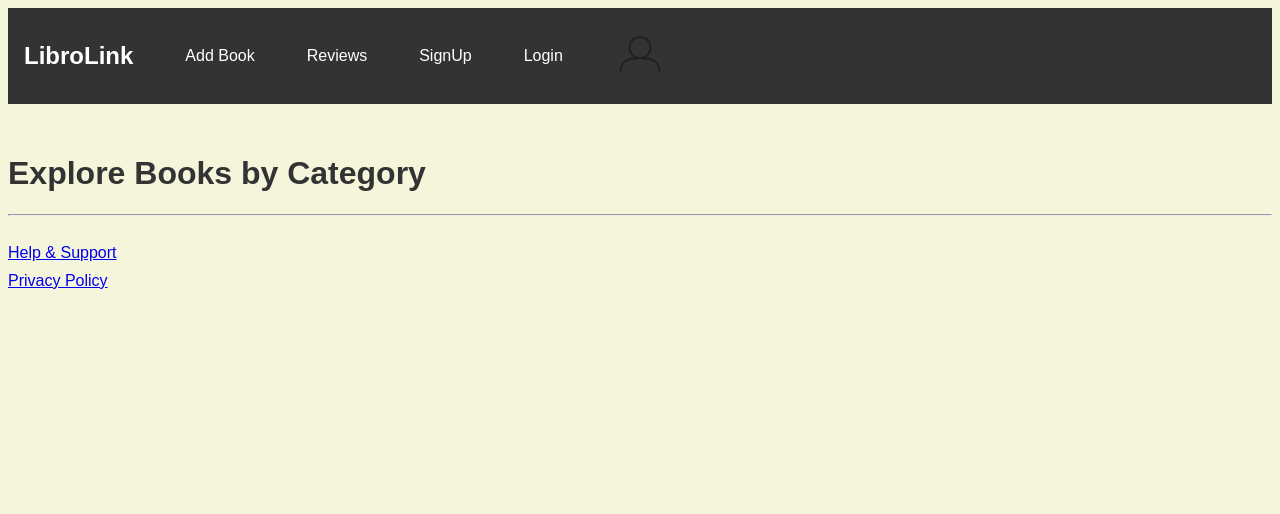
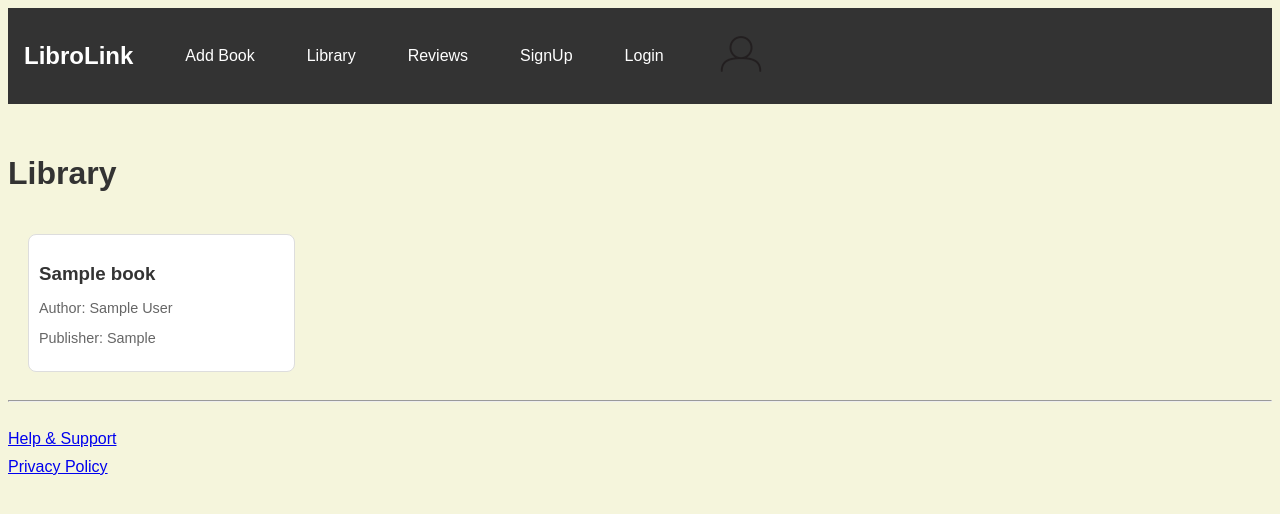
Before and after one commit to JazzyMaxine/WAD2_6B_2024, a Django app: page /LibroLink/books/ in a window 1280 px wide. Shown: the top 514 px of the page. Run offline with Django 3.2, Linux system fonts and the light colour scheme; tables that the repository leaves empty hold one stand-in row (values such as "Sample post").

Commit message:
Display of Books

```diff
--- a/LibroLink/urls.py
+++ b/LibroLink/urls.py
@@ -41,4 +41,7 @@
     path('profile/<str:username>/', views.public_profile, name='user_profile'),
     path('add_book/', views.add_book, name='add_book'),
     path('thank_you/', views.thank_you, name='thank_you'),
+
+    path('library/', views.books, name='books'),
+
 ]
--- a/LibroLink/views.py
+++ b/LibroLink/views.py
@@ -372,3 +372,7 @@
 @login_required
 def thank_you(request):
     return render(request, 'LibroLink/thank_you.html')
+
+def books(request):
+    all_books = Book.objects.all().order_by('title')
+    return render(request, 'LibroLink/library.html', {'books': all_books})
--- a/static/LibroLink/css/styles.css
+++ b/static/LibroLink/css/styles.css
@@ -229,3 +229,30 @@
     background-color: #0069d9;
     border-color: #0062cc;
 }
+
+/* Library Page */
+
+.book-list {
+    display: flex;
+    flex-wrap: wrap;
+    gap: 20px;
+    padding: 20px;
+}
+
+.book-item {
+    flex-basis: 20%;
+    border: 1px solid #ddd;
+    padding: 10px;
+    border-radius: 8px;
+    background: #fff;
+}
+
+.book-item h3 {
+    color: #333;
+    margin-bottom: 5px;
+}
+
+.book-item p {
+    font-size: 0.9em;
+    color: #666;
+}
--- a/templates/LibroLink/base.html
+++ b/templates/LibroLink/base.html
@@ -18,6 +18,7 @@
             <li><a href="{% url 'LibroLink:index' %}"><h2>LibroLink</h2></a></li>
             <h2>{{ page.name }}</h2>
             <li><a href="{% url 'LibroLink:add_book' %}">Add Book</a></li>
+            <li><a href="{% url 'LibroLink:books' %}">Library</a></li>
             <li><a href="{% url 'LibroLink:review-list' %}">Reviews</a></li>
             {% if user.is_authenticated %}
             <li><a href="{% url 'LibroLink:friends_list' %}">
--- a/templates/LibroLink/index.html
+++ b/templates/LibroLink/index.html
@@ -10,7 +10,6 @@
         <section>
             <h1>Welcome to LibroLink Reading Platform</h1>
             <p>Please start reading and share with your friends!</p>
-            <p><a href="{% url 'LibroLink:books' %}">My Books</a></p>
             <form action="{% url 'LibroLink:book_search' %}" method="get" class="search-bar">
                 <input type="text" id="searchQuery" name="searchQuery" placeholder="Search for books..." aria-label="Search books" required>
                 <button type="submit">Search</button>
--- /dev/null
+++ b/templates/LibroLink/library.html
@@ -0,0 +1,23 @@
+{% extends 'LibroLink/base.html' %}
+{% load static %}
+
+{% block title_block %}
+Library
+{% endblock %}
+
+{% block body_block %}
+<main class="container">
+    <h1>Library</h1>
+    <div class="book-list">
+        {% for book in books %}
+            <div class="book-item">
+                <h3>{{ book.title }}</h3>
+                <p>Author: {{ book.author }}</p>
+                <p>Publisher: {{ book.publisher }}</p>
+            </div>
+        {% empty %}
+            <p>No books found.</p>
+        {% endfor %}
+    </div>
+</main>
+{% endblock %}
```
